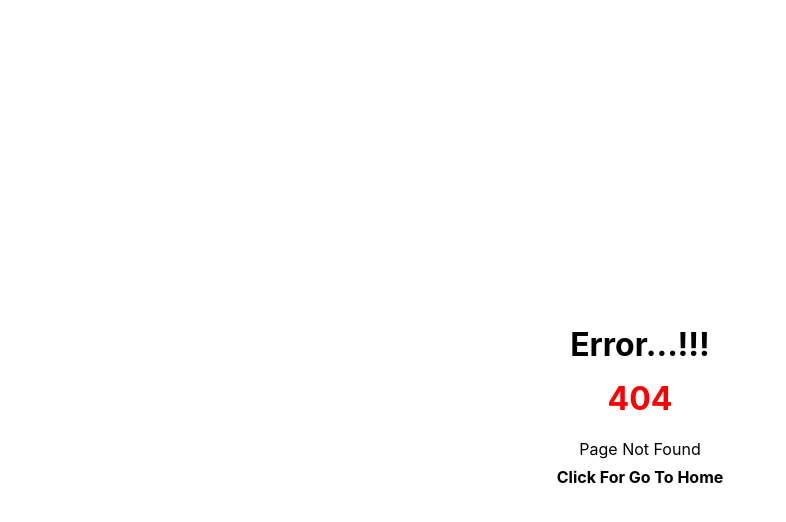
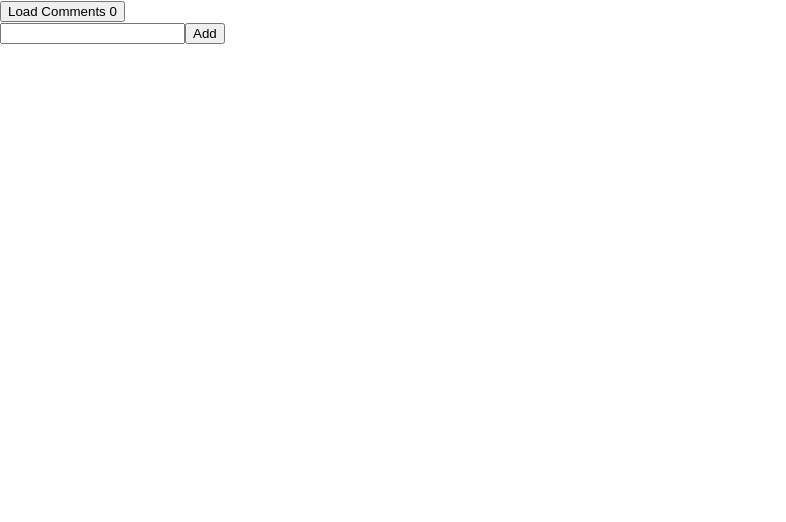
Before and after one commit to MuhammadBorhan/NextJS-PraticeFile, a Next.js app: page /comments in a window 1280 px wide. Before the commit this address had no page. Shown: the top 522 px of the page, without its empty margins (0-786 px from the left). Built offline with nearby package versions, Linux system fonts and the light colour scheme.

Commit message:
created GET request

```diff
--- /dev/null
+++ b/data/coments.js
@@ -0,0 +1,18 @@
+export const comments = [
+  {
+    id: 1,
+    comment: "This is first comment",
+  },
+  {
+    id: 2,
+    comment: "This is second comment",
+  },
+  {
+    id: 3,
+    comment: "This is third comment",
+  },
+  {
+    id: 4,
+    comment: "This is fourth comment",
+  },
+];
--- a/db.json
+++ b/db.json
@@ -3,7 +3,7 @@
     {
       "id": 1,
       "title": "Product 1",
-      "price": 700,
+      "price": 1000,
       "description": "Description 1"
     },
     {
@@ -19,6 +19,7 @@
       "description": "Description 3"
     }
   ],
+
   "news": [
     {
       "id": 1,
@@ -39,12 +40,14 @@
       "category": "sports"
     }
   ],
+
   "dashboard": {
     "posts": 5,
     "likes": 100,
     "followers": 20,
     "following": 50
   },
+
   "events": [
     {
       "id": 1,
--- /dev/null
+++ b/pages/api/index.jsx
@@ -0,0 +1,5 @@
+import { comments } from "../../data/coments";
+
+export default function handler(req, res) {
+  res.status(200).json(comments);
+}
--- /dev/null
+++ b/pages/comments/index.jsx
@@ -0,0 +1,35 @@
+import React, { useState } from "react";
+
+export default function comments() {
+  const [comments, setComments] = useState([]);
+  const [comment, setComment] = useState("");
+
+  const handleComments = async () => {
+    const res = await fetch("/api");
+    const data = await res.json();
+    setComments(data);
+  };
+  return (
+    <div>
+      <button onClick={handleComments}>Load Comments {comments.length}</button>
+      <br />
+      <input
+        type="text"
+        value={comment}
+        onChange={(e) => setComment(e.target.value)}
+      />
+      <input type="submit" value="Add" />
+      <div>
+        {comments.map((comment) => {
+          return (
+            <div>
+              <h1>
+                {comment.id}. {comment.comment}
+              </h1>
+            </div>
+          );
+        })}
+      </div>
+    </div>
+  );
+}
```
Also changed, not shown: pages/newProducts/index.jsx (added, +37 -0 lines).
